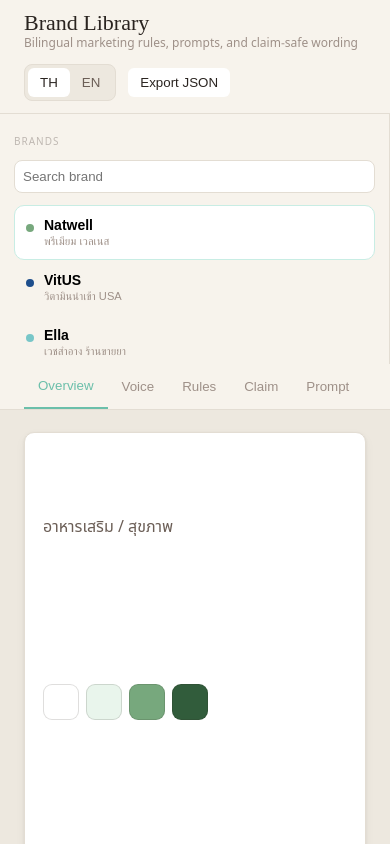
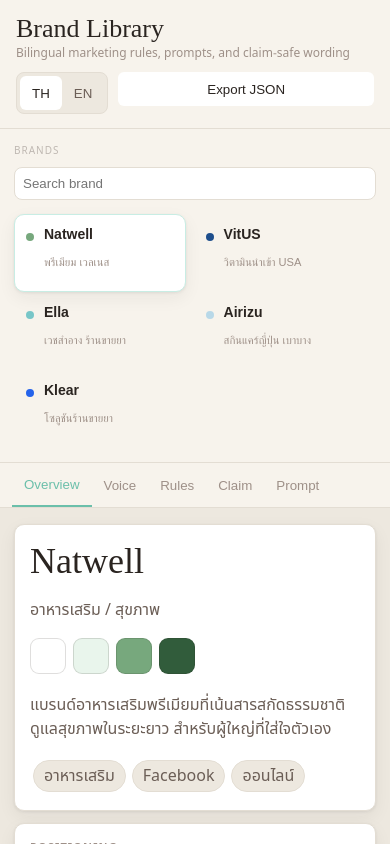
Before and after one commit to dollawat1234/vitanovamktcenter, a Next.js app: page / in a window 390 px wide. Shown: the top 844 px of the page. Built offline with nearby package versions, Linux system fonts and the light colour scheme.

Commit message:
Improve Vitanova CSS usability

```diff
--- a/app/globals.css
+++ b/app/globals.css
@@ -1,13 +1,7 @@
 :root {
   color-scheme: light;
-  --ink: #17211f;
-  --muted: #5e6b66;
-  --line: #d7dfd9;
-  --paper: #f7f6f1;
-  --panel: #ffffff;
-  --accent: #0f766e;
-  --accent-dark: #114d49;
-  --gold: #d89f45;
+  --paper: #f7f3ec;
+  --ink: #2a2420;
 }
 
 * {
@@ -22,7 +16,6 @@
   margin: 0;
   background: var(--paper);
   color: var(--ink);
-  font-family: Arial, Helvetica, sans-serif;
 }
 
 a {
@@ -34,229 +27,240 @@
   min-height: 100vh;
 }
 
-.hero {
-  min-height: 88vh;
-  padding: 28px clamp(20px, 5vw, 72px) 72px;
-  background:
-    linear-gradient(90deg, rgba(12, 27, 24, 0.9), rgba(12, 27, 24, 0.58)),
-    url("https://images.unsplash.com/photo-1556761175-b413da4baf72?auto=format&fit=crop&w=1800&q=80");
-  background-position: center;
-  background-size: cover;
-  color: #fff;
-  display: flex;
-  flex-direction: column;
-  justify-content: space-between;
+/* Vitanova Marketing Center production CSS review pass */
+.vmc {
+  --vmc-cream: #f7f3ec;
+  --vmc-cream2: #ede8df;
+  --vmc-cream3: #e3ddd3;
+  --vmc-mint: #6bbfaa;
+  --vmc-text: #2a2420;
+  --vmc-mid: #6b5e56;
+  --vmc-soft: #9e9088;
+  --vmc-safe: #3dad8a;
+  --vmc-risky: #c4614a;
+  --vmc-shadow: 0 1px 3px rgba(42,36,32,0.08), 0 6px 18px rgba(42,36,32,0.06);
+  color: var(--vmc-text);
+  font-family: "DM Sans", "Noto Sans Thai", system-ui, sans-serif;
+  text-rendering: optimizeLegibility;
+  -webkit-font-smoothing: antialiased;
 }
 
-.nav {
-  align-items: center;
-  display: flex;
-  justify-content: space-between;
-  min-height: 44px;
+.vmc button {
+  color: inherit;
+  -webkit-tap-highlight-color: transparent;
 }
 
-.nav strong {
-  font-size: 1rem;
+.vmc button:focus-visible,
+.vmc input:focus-visible {
+  outline: 2px solid var(--vmc-mint);
+  outline-offset: 2px;
 }
 
-.nav a {
-  border: 1px solid rgba(255, 255, 255, 0.45);
-  border-radius: 6px;
-  padding: 10px 14px;
+.vmc .side {
+  width: 210px;
+  min-width: 210px;
 }
 
-.heroContent {
-  max-width: 760px;
+.vmc .top {
+  min-height: 68px;
+  height: auto;
+  padding: 12px 24px;
 }
 
-.eyebrow {
-  color: var(--gold);
-  font-size: 0.78rem;
-  font-weight: 700;
-  letter-spacing: 0;
-  margin: 0 0 14px;
-  text-transform: uppercase;
+.vmc .top h2 {
+  font-size: 24px;
 }
 
-h1,
-h2 {
-  letter-spacing: 0;
-  line-height: 1;
-  margin: 0;
+.vmc .lang button,
+.vmc .ghost {
+  min-height: 34px;
 }
 
-h1 {
-  font-size: clamp(3rem, 8vw, 6.8rem);
-  max-width: 900px;
+.vmc .brands {
+  width: 250px;
+  min-width: 250px;
 }
 
-h2 {
-  font-size: clamp(2rem, 4vw, 4rem);
+.vmc .brand {
+  min-height: 78px;
+  border-radius: 10px;
 }
 
-.intro {
-  color: rgba(255, 255, 255, 0.82);
-  font-size: clamp(1.08rem, 2vw, 1.35rem);
-  line-height: 1.6;
-  max-width: 620px;
+.vmc .brand.active {
+  box-shadow: var(--vmc-shadow);
 }
 
-.actions {
-  display: flex;
-  flex-wrap: wrap;
-  gap: 12px;
-  margin-top: 28px;
+.vmc .brand strong,
+.vmc .brand small,
+.vmc .card p,
+.vmc .card li,
+.vmc .hero p,
+.vmc .prompt pre {
+  overflow-wrap: anywhere;
 }
 
-.button,
-.leadForm button {
-  border: 0;
-  border-radius: 6px;
-  cursor: pointer;
-  display: inline-flex;
-  font-weight: 700;
-  justify-content: center;
-  min-height: 48px;
-  padding: 14px 18px;
+.vmc .tabs {
+  overflow-x: auto;
+  scrollbar-width: none;
 }
 
-.primary,
-.leadForm button {
-  background: var(--gold);
-  color: #1f1708;
+.vmc .tabs::-webkit-scrollbar {
+  display: none;
 }
 
-.secondary {
-  background: rgba(255, 255, 255, 0.12);
-  color: #fff;
-  outline: 1px solid rgba(255, 255, 255, 0.34);
+.vmc .tabs button {
+  min-height: 46px;
 }
 
-.stats {
-  display: grid;
-  grid-template-columns: repeat(3, 1fr);
-  border-bottom: 1px solid var(--line);
-  border-top: 1px solid var(--line);
-  background: var(--panel);
+.vmc .panel {
+  padding: 22px 24px 36px;
 }
 
-.stats div {
-  padding: 28px clamp(20px, 5vw, 72px);
+.vmc .hero,
+.vmc .card,
+.vmc .claim {
+  box-shadow: var(--vmc-shadow);
 }
 
-.stats div + div {
-  border-left: 1px solid var(--line);
+.vmc .hero {
+  overflow: hidden;
 }
 
-.stats strong,
-.stats span {
-  display: block;
+.vmc .hero h3 {
+  overflow-wrap: anywhere;
 }
 
-.stats strong {
-  font-size: clamp(1.8rem, 4vw, 3rem);
+.vmc .palette {
+  max-width: 100%;
+  overflow-x: auto;
+  padding-bottom: 3px;
 }
 
-.stats span {
-  color: var(--muted);
-  margin-top: 6px;
+.vmc .palette button,
+.vmc .claim button,
+.vmc .card button,
+.vmc .prompt button {
+  min-height: 32px;
 }
 
-.contentBand,
-.contact {
-  display: grid;
-  gap: clamp(28px, 6vw, 80px);
-  grid-template-columns: 0.9fr 1.1fr;
-  padding: clamp(56px, 9vw, 112px) clamp(20px, 5vw, 72px);
+.vmc .grid {
+  grid-template-columns: repeat(2, minmax(0, 1fr));
 }
 
-.featureList {
-  display: grid;
-  gap: 14px;
-  list-style: none;
-  margin: 0;
-  padding: 0;
+.vmc .quote {
+  font-size: 22px;
 }
 
-.featureList li {
-  background: var(--panel);
-  border-left: 4px solid var(--accent);
-  box-shadow: 0 10px 30px rgba(23, 33, 31, 0.08);
-  padding: 22px;
+.vmc .prompt pre {
+  overflow-x: auto;
 }
 
-.contact {
-  background: #e7ece8;
-  align-items: start;
+@media (max-width: 900px) {
+  .vmc {
+    height: auto;
+    min-height: 100vh;
+    overflow: visible;
   }
 
-.contact p:not(.eyebrow) {
-  color: var(--muted);
-  font-size: 1.1rem;
-  line-height: 1.7;
-  max-width: 560px;
+  .vmc .top {
+    align-items: flex-start;
+    flex-wrap: wrap;
+    gap: 10px;
+    padding: 14px 16px;
   }
 
-.leadForm {
-  background: var(--panel);
-  border: 1px solid var(--line);
-  border-radius: 8px;
-  display: grid;
-  gap: 16px;
-  padding: clamp(20px, 4vw, 34px);
+  .vmc .top > div:first-child {
+    flex-basis: 100%;
   }
 
-.leadForm label {
-  color: var(--muted);
-  display: grid;
-  font-size: 0.9rem;
-  gap: 8px;
+  .vmc .top h2 {
+    font-size: 26px;
   }
 
-.leadForm input,
-.leadForm textarea {
-  border: 1px solid var(--line);
-  border-radius: 6px;
-  color: var(--ink);
-  font: inherit;
-  padding: 12px;
+  .vmc .ok {
+    order: 5;
     width: 100%;
   }
 
-.leadForm button:disabled {
-  cursor: wait;
-  opacity: 0.72;
+  .vmc .ghost {
+    flex: 1;
   }
 
-.formMessage {
-  border-radius: 6px;
-  margin: 0;
+  .vmc .brands {
+    width: 100%;
+    min-width: 0;
+    max-height: none;
+    border-right: 0;
+    border-bottom: 1px solid var(--vmc-cream3);
+  }
+
+  .vmc .brands label {
+    display: block;
+    padding-bottom: 2px;
+  }
+
+  .vmc .brand {
+    display: inline-grid;
+    width: min(44vw, 180px);
+    min-width: 155px;
+    margin-right: 8px;
+    vertical-align: top;
+  }
+
+  .vmc .detail {
+    min-width: 0;
+  }
+
+  .vmc .tabs {
+    padding: 0 12px;
+  }
+
+  .vmc .tabs button {
+    min-height: 44px;
     padding: 12px;
   }
 
-.formMessage.success {
-  background: #e3f6ef;
-  color: var(--accent-dark);
+  .vmc .panel {
+    padding: 16px 14px 28px;
   }
 
-.formMessage.error {
-  background: #fff0e6;
-  color: #8a3a12;
+  .vmc .hero,
+  .vmc .card,
+  .vmc .claim,
+  .vmc .prompt {
+    padding: 15px;
   }
 
-@media (max-width: 760px) {
-  .hero {
-    min-height: 82vh;
+  .vmc .hero h3 {
+    font-size: 36px;
   }
 
-  .stats,
-  .contentBand,
-  .contact {
+  .vmc .palette {
+    float: none;
+    margin-top: 10px;
+  }
+
+  .vmc .grid {
     grid-template-columns: 1fr;
   }
 
-  .stats div + div {
-    border-left: 0;
-    border-top: 1px solid var(--line);
+  .vmc .quote {
+    font-size: 21px;
   }
 }
+
+@media (max-width: 420px) {
+  .vmc .card div,
+  .vmc .claim div:first-child,
+  .vmc .prompt div {
+    align-items: stretch;
+    flex-direction: column;
+  }
+
+  .vmc .card button,
+  .vmc .claim button,
+  .vmc .prompt button {
+    justify-content: center;
+    width: 100%;
+  }
+}
```
Lines whose indentation alone changed are shown as unchanged.
